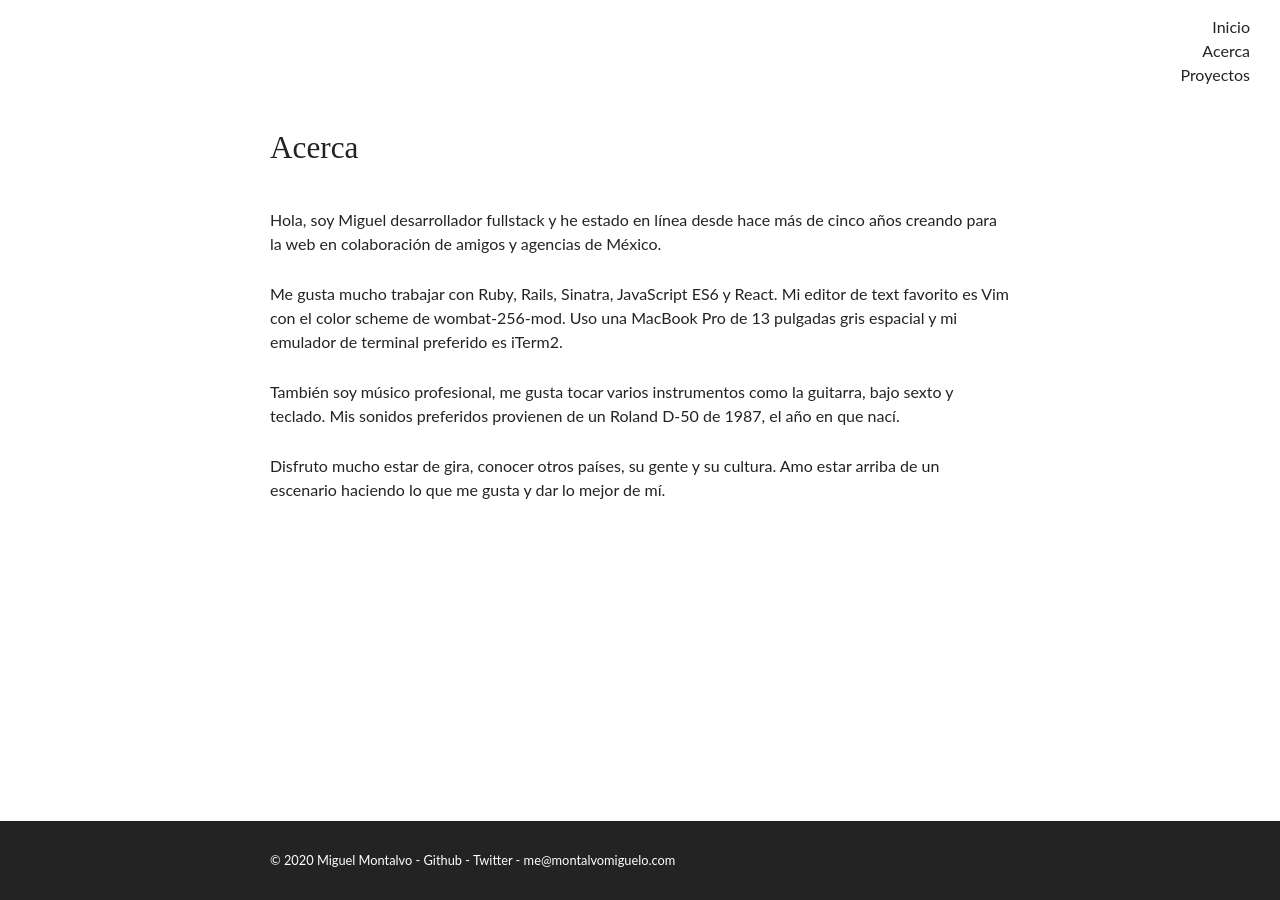
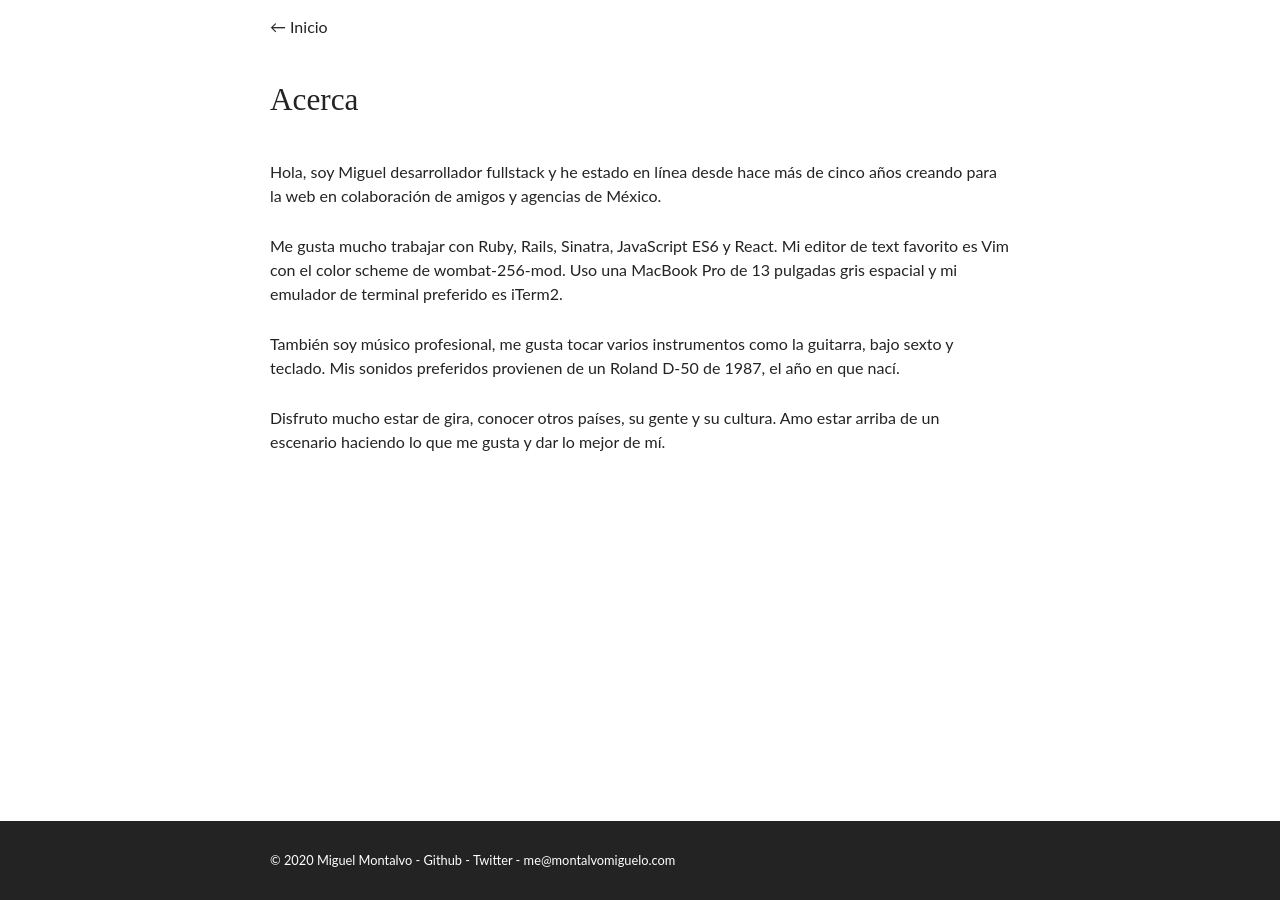
Before and after one commit to montalvomiguelo/montalvomiguelo.github.io, a Jekyll site: the page built from acerca.md, in a window 1280 px wide. Built offline with Jekyll 4.4.1, drawn with Linux system fonts in a browser that asks for light colours.

Commit message:
Update navigation

```diff
--- a/_includes/header.html
+++ b/_includes/header.html
@@ -4,13 +4,8 @@
 
     <nav class="site-nav">
       {% if page.title %}
-        <a class="site-nav__link" href="{{ site.baseurl }}/">Inicio</a>
+        <a class="site-nav__link--home" href="{{ site.baseurl }}/">Inicio</a>
       {% endif %}
-      {% for my_page in site.pages %}
-        {% if my_page.title %}
-          <a class="site-nav__link{% if page.url == my_page.url %}--current{% endif %}" href="{{ my_page.url | prepend: site.baseurl }}">{{ my_page.title }}</a>
-        {% endif %}
-      {% endfor %}
     </nav>
 
   </div>
--- a/_sass/_layout.scss
+++ b/_sass/_layout.scss
@@ -3,10 +3,6 @@
  */
 .site-header {
   padding: $spacing-unit / 2 0;
-
-  .wrapper {
-    max-width: none;
-  }
 }
 
 .site-title {
@@ -28,21 +24,19 @@
 
 .site-nav {
   @include display-flexbox();
-  @include justify-content(flex-end);
-  @include flex-wrap(wrap);
   margin-left: -0.5em;
   margin-right: -0.5em;
-
-  @include media-query($post-medium) {
-    @include flex-direction(column);
-    @include align-items(flex-end);
-  }
 
   @include element(link) {
     @extend %site-nav__link;
 
-    @include modifier(current) {
+    @include modifier(home) {
       @extend %site-nav__link;
+
+      &:before {
+        content: "\2190";
+        margin-right: 0.25em;
+      }
     }
   }
 }
@@ -80,6 +74,10 @@
 
 .site-description {
   color: $grey-color;
+
+  @include media-query($post-small) {
+    max-width: calc(100% / #{$phi});
+  }
 }
 
 .post-meta {
```
